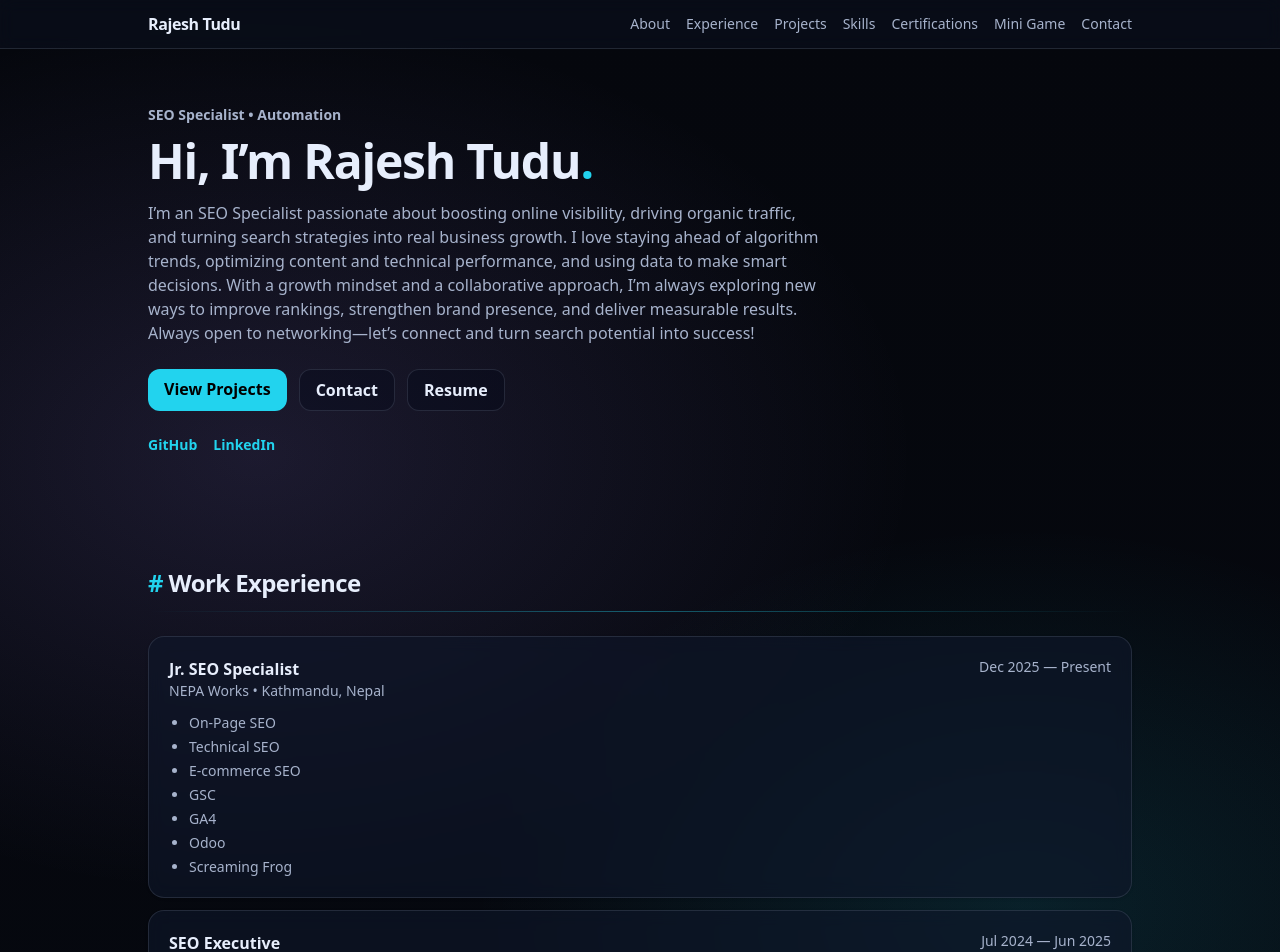
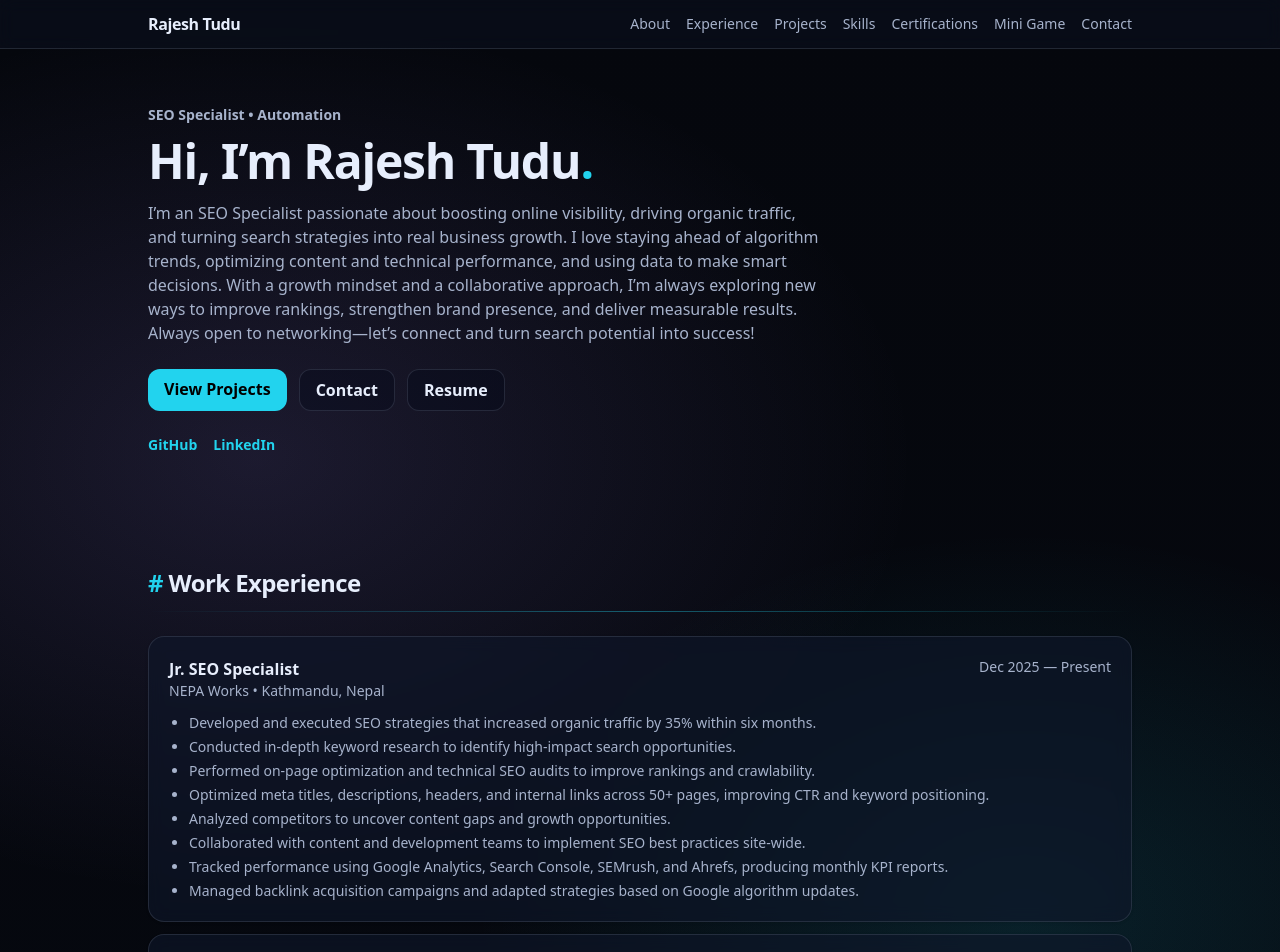
Before and after one commit to rajeshtudu/Portfolio, a React (Vite) app: page / in a window 1280 px wide. Shown: the top 952 px of the page. Built offline with nearby package versions, Linux system fonts and the light colour scheme.

Commit message:
resume updated

```diff
--- a/src/data/content.js
+++ b/src/data/content.js
@@ -79,13 +79,14 @@ export const workExperience = [
     start: "Dec 2025",
     end: "Present",
     bullets: [
-      "On-Page SEO",
-      "Technical SEO",
-      "E-commerce SEO",
-      "GSC",
-      "GA4",
-      "Odoo",
-      "Screaming Frog"
+      "Developed and executed SEO strategies that increased organic traffic by 35% within six months.",
+      "Conducted in-depth keyword research to identify high-impact search opportunities.",
+      "Performed on-page optimization and technical SEO audits to improve rankings and crawlability.",
+      "Optimized meta titles, descriptions, headers, and internal links across 50+ pages, improving CTR and keyword positioning.",
+      "Analyzed competitors to uncover content gaps and growth opportunities.",
+      "Collaborated with content and development teams to implement SEO best practices site-wide.",
+      "Tracked performance using Google Analytics, Search Console, SEMrush, and Ahrefs, producing monthly KPI reports.",
+      "Managed backlink acquisition campaigns and adapted strategies based on Google algorithm updates."
     ],
     link: "https://www.nepa.works/",
   },
```
